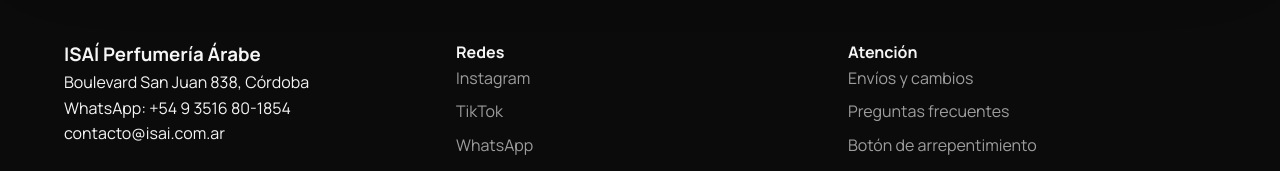
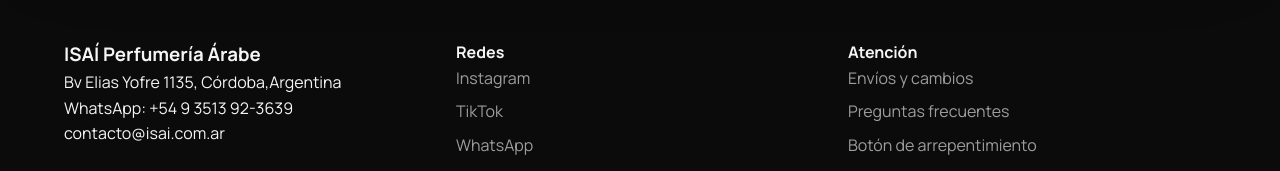
Before and after one commit to elbausen/ProjectIsa-Fragancias, a plain HTML site: page index.html in a window 1280 px wide. Shown: the part 2618-2789 px from the top of the page. Drawn offline with Linux system fonts and the light colour scheme.

Commit message:
Update home changes

```diff
--- a/index.html
+++ b/index.html
@@ -199,8 +199,8 @@
     <div class="container footer-grid">
       <div>
         <h3>ISAÍ Perfumería Árabe</h3>
-        <p>Boulevard San Juan 838, Córdoba</p>
-        <p>WhatsApp: +54 9 3516 80-1854</p>
+        <p>Bv Elias Yofre 1135, Córdoba,Argentina</p>
+        <p>WhatsApp: +54 9 3513 92-3639</p>
         <p>contacto@isai.com.ar</p>
       </div>
       <div>
```
